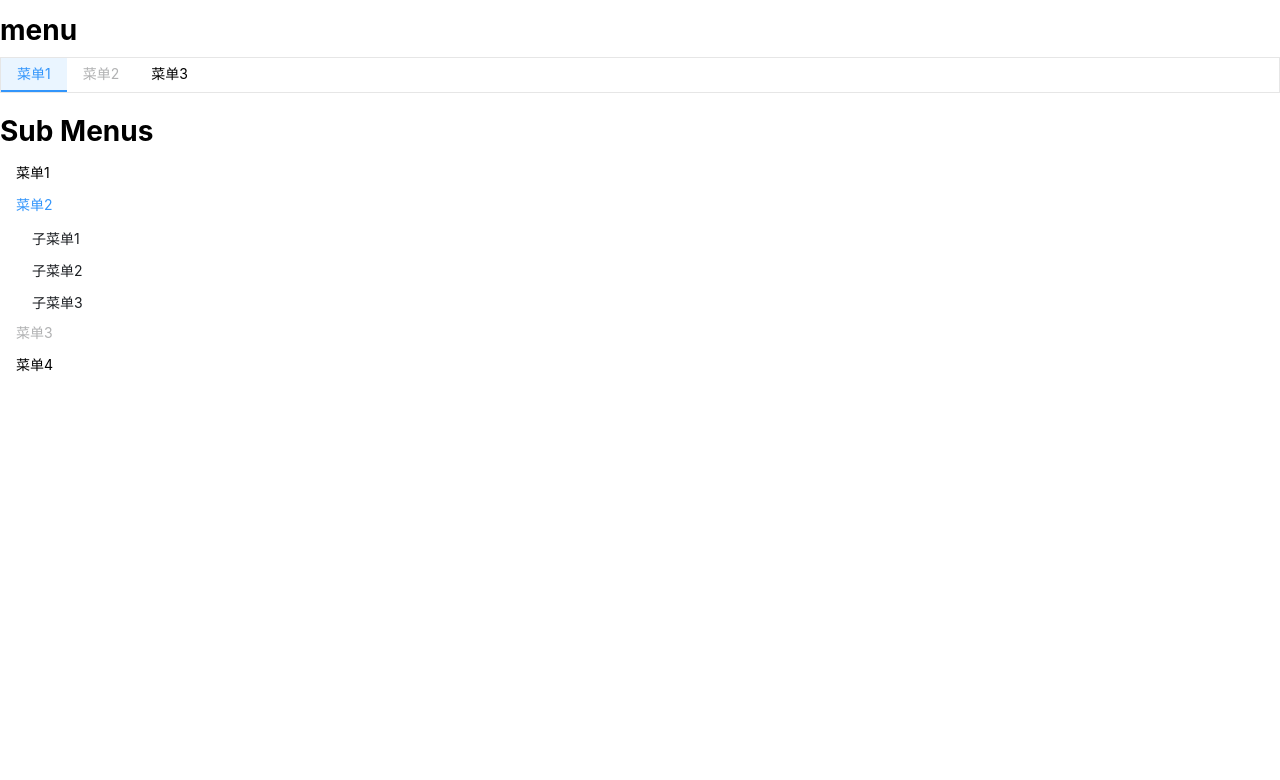
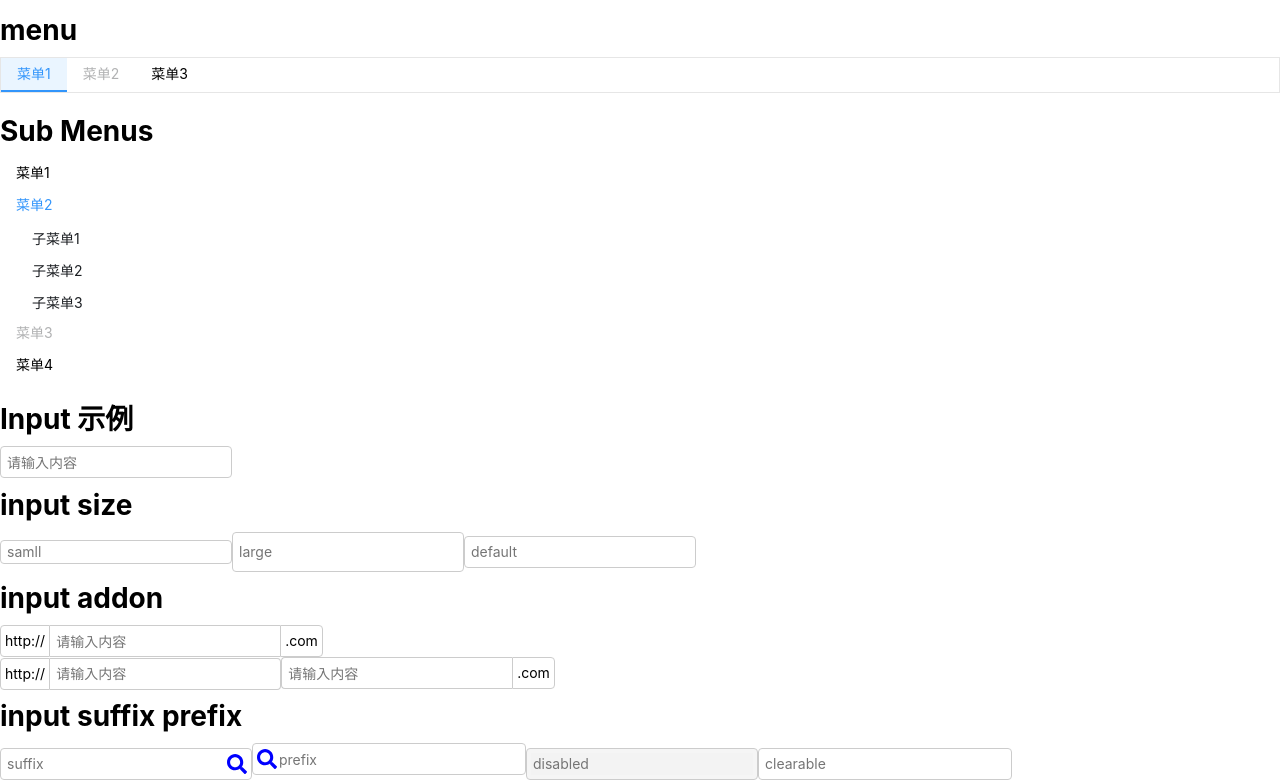
Before and after one commit to wangkaifn/emo-design, a React (Vite) app: page / in a window 1280 px wide. Shown: the part 235-1015 px from the top of the page. Before the commit the page ends 800 px from the top, so only its background shows below. Built offline with nearby package versions, Linux system fonts and the light colour scheme; a small style sheet from the web is missing.

Commit message:
feat: 基础input组件开发

```diff
--- a/package.json
+++ b/package.json
@@ -77,7 +77,8 @@
     "prop-types": "^15.8.1",
     "react": "^18.3.1",
     "react-dom": "^18.3.1",
-    "react-icons": "^5.3.0"
+    "react-icons": "^5.3.0",
+    "usehooks-ts": "^3.1.0"
   },
   "devDependencies": {
     "@commitlint/cli": "^19.5.0",
--- a/src/App.tsx
+++ b/src/App.tsx
@@ -1,4 +1,4 @@
-import { Button, Menu } from './components'
+import { Button, Input, Menu } from './components'
 import { Icon } from './components/Icon'
 
 function App() {
@@ -69,6 +69,32 @@ function App() {
         <Menu.Item disabled>菜单3</Menu.Item>
         <Menu.Item>菜单4</Menu.Item>
       </Menu>
+
+      <h1>Input 示例</h1>
+      <Input type="text" placeholder="请输入内容" />
+      <h1>input size</h1>
+      <Input size="small" placeholder="samll" />
+      <Input size="large" placeholder="large" />
+      <Input size="default" placeholder="default" />
+      <h1>input addon</h1>
+      <Input addonBefore="http://" addonAfter=".com" placeholder="请输入内容" />
+      <br />
+      <Input addonBefore="http://" placeholder="请输入内容" />
+      <Input addonAfter=".com" placeholder="请输入内容" />
+
+      <h1>input suffix prefix </h1>
+      <Input
+        suffix={<Icon icon="FaSearch" size={20} color="blue" />}
+        placeholder="suffix"
+      />
+      <Input
+        allowClear
+        prefix={<Icon icon="FaSearch" size={20} color="blue" />}
+        placeholder="prefix"
+      />
+      <Input disabled placeholder="disabled" />
+
+      <Input allowClear placeholder="clearable" />
     </main>
   )
 }
--- /dev/null
+++ b/src/components/Input/index.tsx
@@ -0,0 +1,72 @@
+import classNames from 'classnames'
+import { IInputProps } from './types'
+import './style.scss'
+import { useRef, useState } from 'react'
+import { Icon } from '../Icon'
+import { useHover } from 'usehooks-ts'
+const Input: React.FunctionComponent<IInputProps> = props => {
+  const {
+    disabled,
+    allowClear,
+    prefix,
+    suffix,
+    addonAfter,
+    addonBefore,
+    onClear,
+    onChange,
+    size = 'default',
+    className: cls,
+
+    ...rest
+  } = props
+  const [value, setValue] = useState(props.defaultValue)
+  const hoverRef = useRef(null)
+  const isHover = useHover(hoverRef)
+  console.log(isHover)
+
+  const classes = classNames('input', cls, {
+    disabled,
+    [`input-${size}`]: size,
+    'allow-clear': allowClear,
+    'input-before': addonBefore,
+    'input-after': addonAfter,
+  })
+
+  const handleChange = (e: React.ChangeEvent<HTMLInputElement>) => {
+    setValue(e.target.value)
+    onChange && onChange(e)
+  }
+  const handleClear = () => {
+    setValue('')
+    onClear && onClear()
+  }
+  return (
+    <div className={classes}>
+      {addonBefore && <div className="addon before">{addonBefore}</div>}
+      <div className="input-wrapper">
+        {prefix && <div className="prefix">{prefix}</div>}
+        <input
+          disabled={disabled}
+          value={value}
+          {...rest}
+          onChange={handleChange}
+        />
+        {allowClear && (
+          <span ref={hoverRef} className="clear-icon" onClick={handleClear}>
+            {value?.trim().length > 0 && (
+              <Icon
+                type="bs"
+                icon="BsXCircleFill"
+                color={isHover ? '#d9d9d9' : '#bfbfbf'}
+              />
+            )}
+          </span>
+        )}
+        {suffix && <div className="suffix">{suffix}</div>}
+      </div>
+      {addonAfter && <div className="addon after">{addonAfter}</div>}
+    </div>
+  )
+}
+
+export default Input
--- /dev/null
+++ b/src/components/Input/style.scss
@@ -0,0 +1,109 @@
+/* stylelint-disable max-nesting-depth */
+$input-border-radius: 4px;
+$input-padding: 4px;
+$input-border-color: #ccc;
+
+$spacers: (
+  small: 24px,
+  default: 32px,
+  large: 40px,
+);
+
+@mixin border-radius($direction, $radius) {
+  border-#{$direction}: none;
+  border-bottom-#{$direction}-radius: $radius;
+  border-top-#{$direction}-radius: $radius;
+}
+
+.input {
+  display: inline-flex;
+  justify-content: center;
+  align-items: center;
+
+  input {
+    width: 100%;
+    height: 100%;
+    color: inherit;
+    appearance: none;
+    outline: none;
+    border: 0;
+  }
+
+  .input-wrapper {
+    position: relative;
+    display: inline-flex;
+    align-items: center;
+    padding: $input-padding;
+    border: 1px solid $input-border-color;
+    // background-color: transparent;
+    border-radius: $input-border-radius;
+  }
+  @each $key, $value in $spacers {
+    &.input-#{$key} {
+      .input-wrapper {
+        height: $value;
+      }
+
+      .addon {
+        height: $value;
+      }
+    }
+  }
+
+  .addon {
+    display: inline-flex;
+    align-items: center;
+    padding: 0 $input-padding;
+    border: 1px solid $input-border-color;
+
+    &.before {
+      border-top-left-radius: $input-border-radius;
+      border-bottom-left-radius: $input-border-radius;
+    }
+
+    &.after {
+      border-top-right-radius: $input-border-radius;
+      border-bottom-right-radius: $input-border-radius;
+    }
+  }
+
+  &.input-before {
+    .input-wrapper {
+      @include border-radius('left', 0);
+    }
+  }
+
+  &.input-after {
+    .input-wrapper {
+      @include border-radius('right', 0);
+    }
+  }
+
+  .prefix,
+  .suffix {
+    display: inline-flex;
+    align-items: center;
+  }
+
+  &.disabled {
+    .input-wrapper {
+      background-color: #f5f5f5;
+      cursor: not-allowed;
+
+      input {
+        cursor: not-allowed;
+        background-color: none;
+      }
+    }
+  }
+
+  &.allow-clear {
+    cursor: pointer;
+
+    .clear-icon {
+      display: inline-flex;
+      margin-right: 4px;
+      width: 18px;
+    }
+  }
+}
--- a/src/components/index.tsx
+++ b/src/components/index.tsx
@@ -2,3 +2,5 @@ export { default as HelloWorld } from './HelloWorld/HelloWorld'
 export { default as Button } from './Button/index'
 
 export { default as Menu } from './Menu/index'
+
+export { default as Input } from './Input/index'
```
Also changed, not shown: src/components/Input/types.d.ts (added, +20 -0 lines), 1 other file (tests, documents, lock files or other folders).
